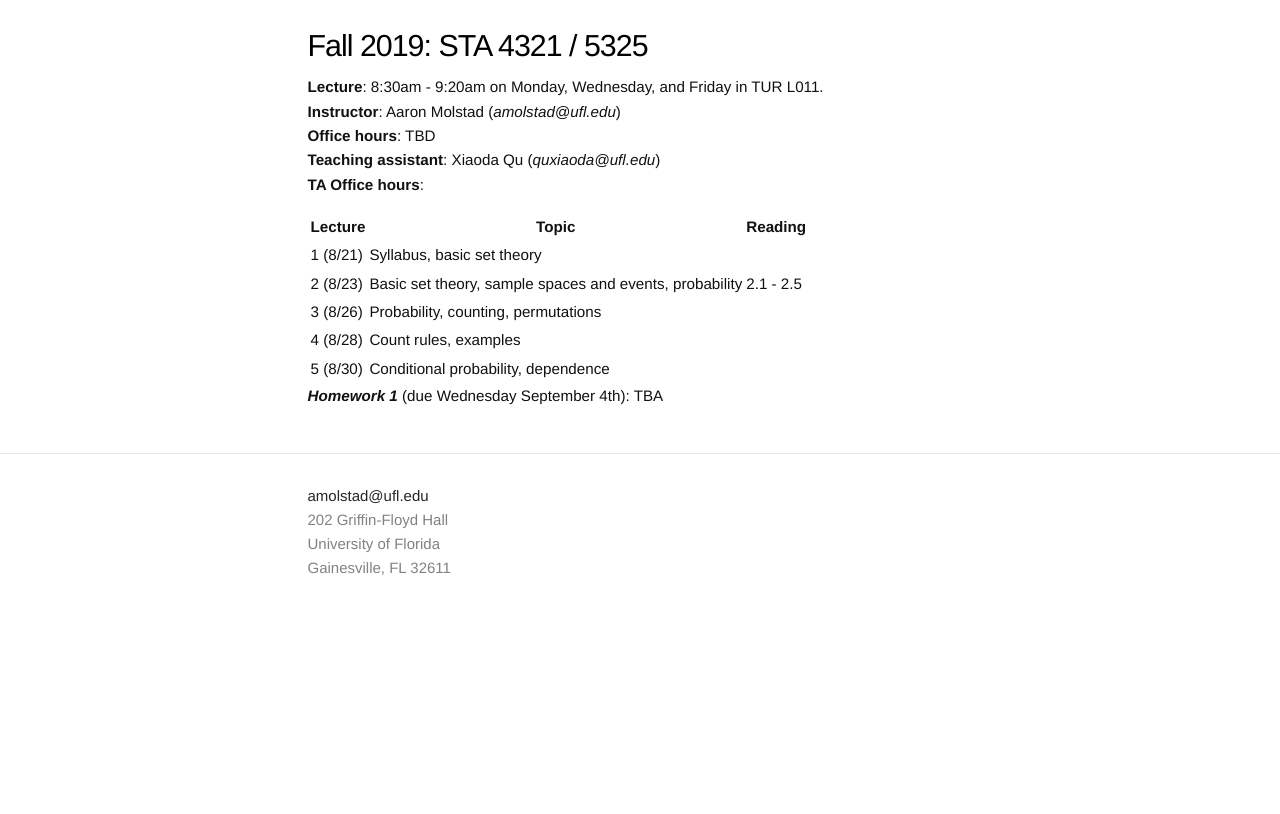
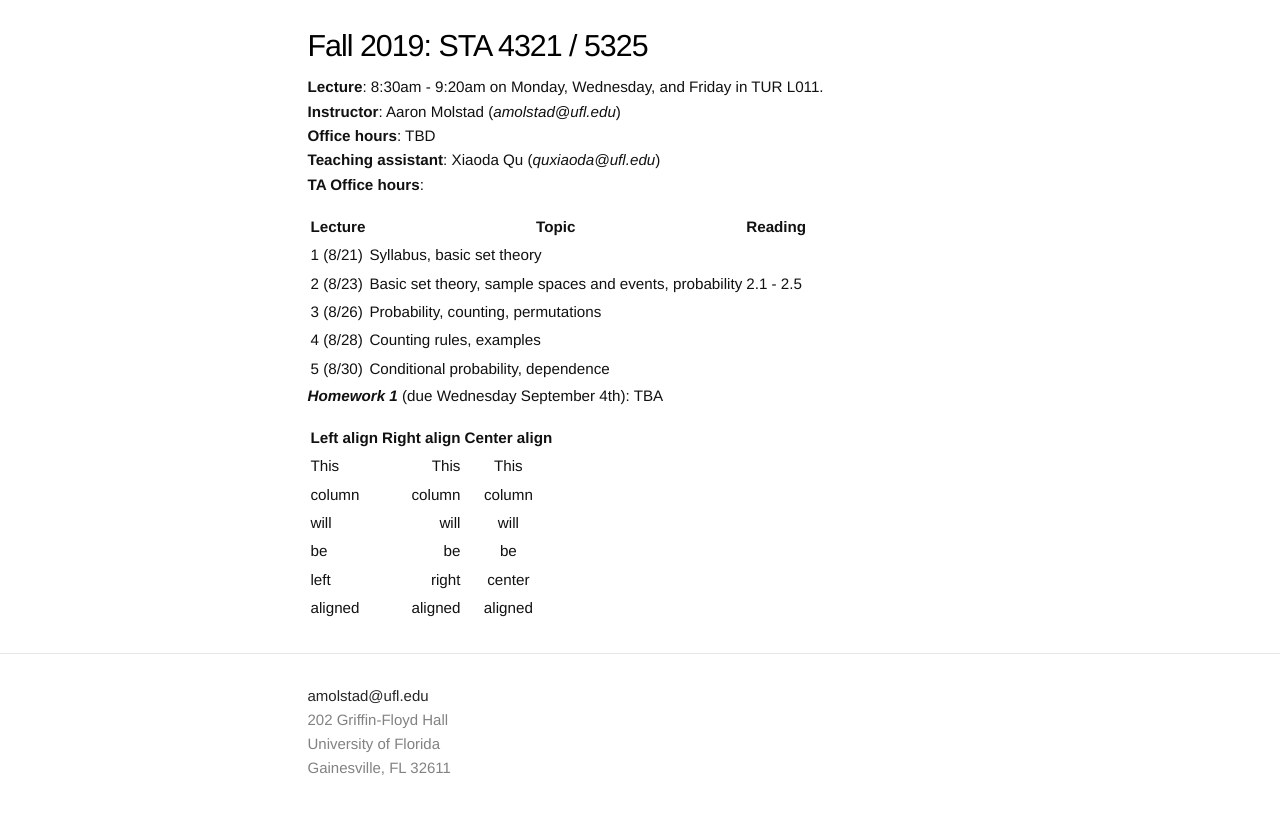
Before and after one commit to ajmolstad/ajmolstad.github.io, a Jekyll site: the page built from F19_STA4321.md, in a window 1280 px wide. Shown: the top 814 px of the page. Built offline with Jekyll 4.4.1, drawn with Linux system fonts in a browser that asks for light colours.

Commit message:
Update F19_STA4321.md

```diff
--- a/F19_STA4321.md
+++ b/F19_STA4321.md
@@ -17,8 +17,18 @@ permalink: /F19_STA4321/
 | 1 (8/21)  | Syllabus, basic set theory  |    |
 | 2 (8/23)  | Basic set theory, sample spaces and events, probability | 2.1 - 2.5 |
 | 3 (8/26)  | Probability, counting, permutations   |     |
-| 4 (8/28)  | Count rules, examples |     |
+| 4 (8/28)  | Counting rules, examples |     |
 | 5 (8/30)  | Conditional probability, dependence   |     |
 
 
 ***Homework 1*** (due Wednesday September 4th): TBA
+
+
+| Left align | Right align | Center align |
+|:-----------|------------:|:------------:|
+| This       |        This |     This     |
+| column     |      column |    column    |
+| will       |        will |     will     |
+| be         |          be |      be      |
+| left       |       right |    center    |
+| aligned    |     aligned |    aligned   |
```
